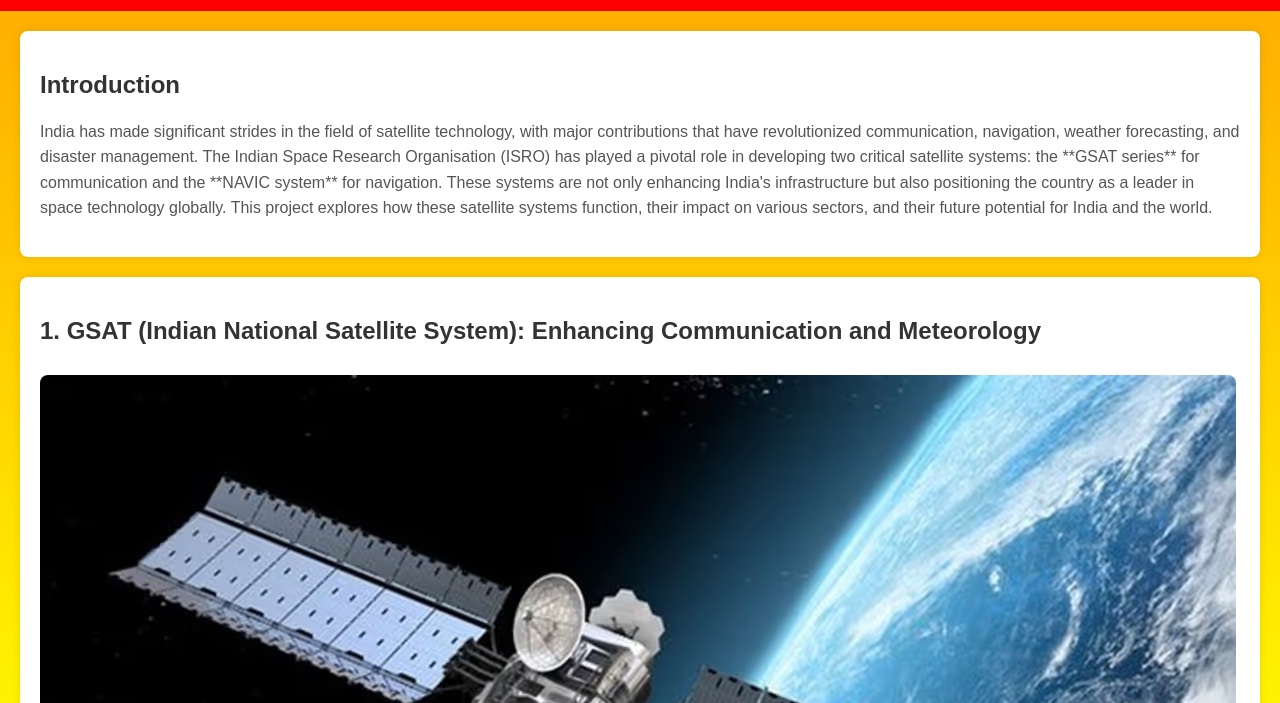
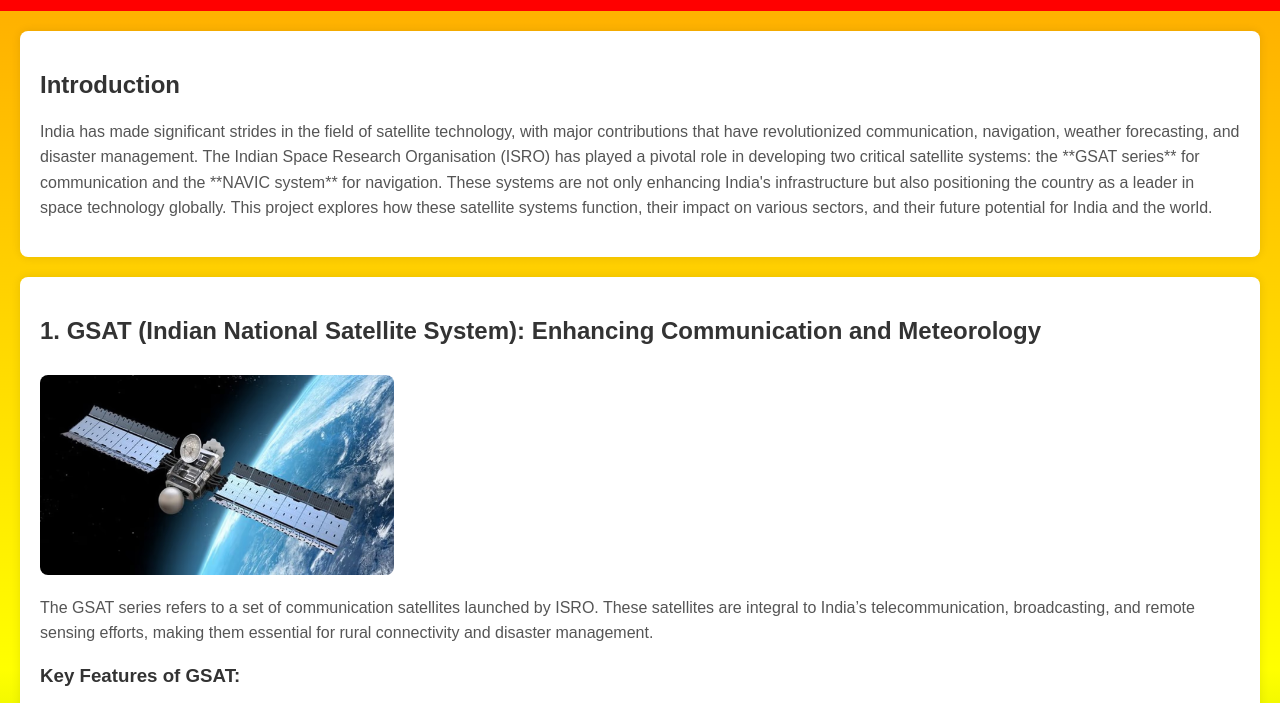
Before and after one commit to Soham-Meghawat/SohamMeghawat_6B_IP2024, a plain HTML site: page Science.html in a window 1280 px wide. Shown: the part 89-792 px from the top of the page. Drawn offline with Linux system fonts and the light colour scheme.

Commit message:
Update Science.html

```diff
--- a/Science.html
+++ b/Science.html
@@ -70,7 +70,7 @@
 
 <section>
     <h2>1. GSAT (Indian National Satellite System): Enhancing Communication and Meteorology</h2>
-    <img src="GSAT.avif">
+    <img src="GSAT.avif" height = "200">
     <p>The GSAT series refers to a set of communication satellites launched by ISRO. These satellites are integral to India’s telecommunication, broadcasting, and remote sensing efforts, making them essential for rural connectivity and disaster management.</p>
 
     <h3>Key Features of GSAT:</h3>
```
